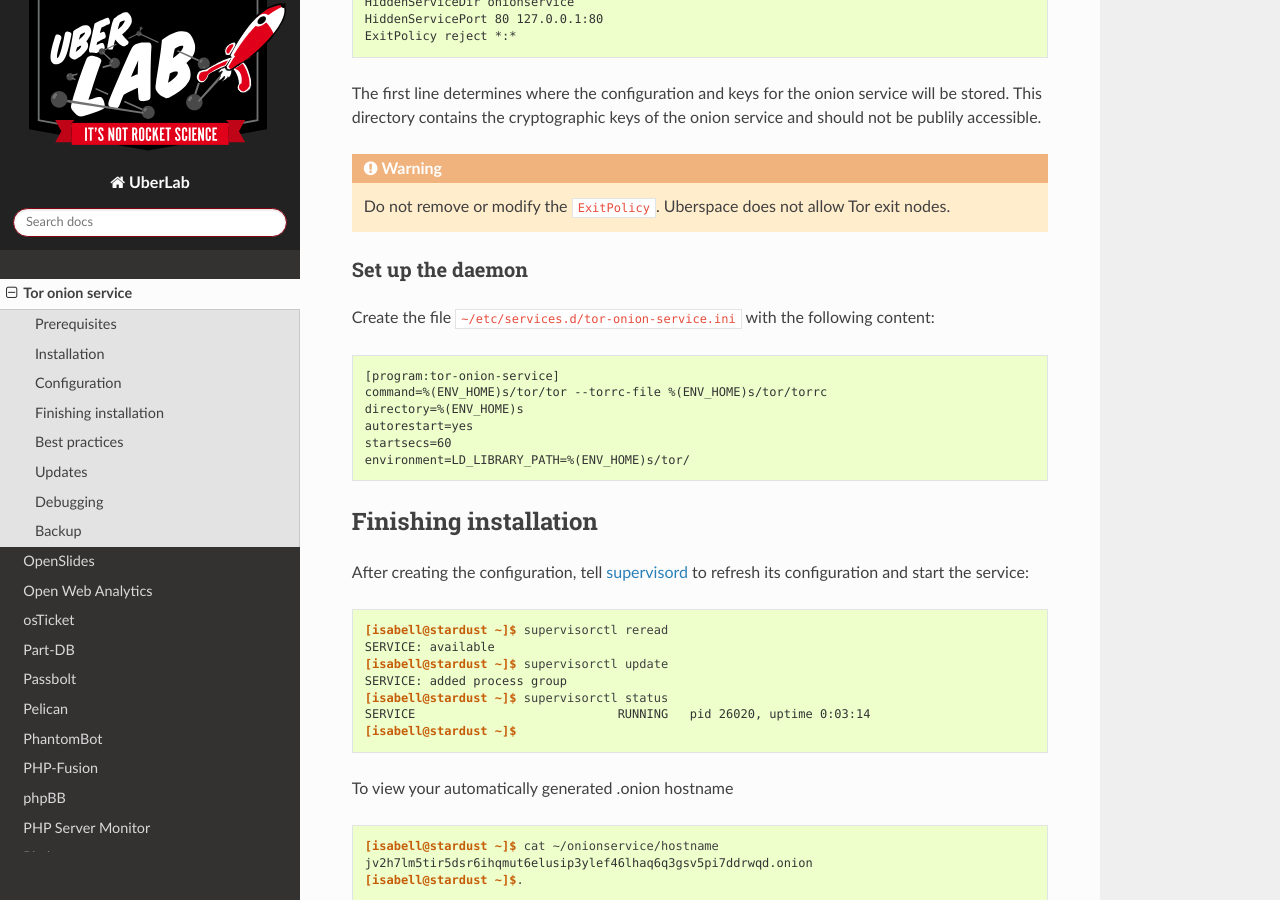
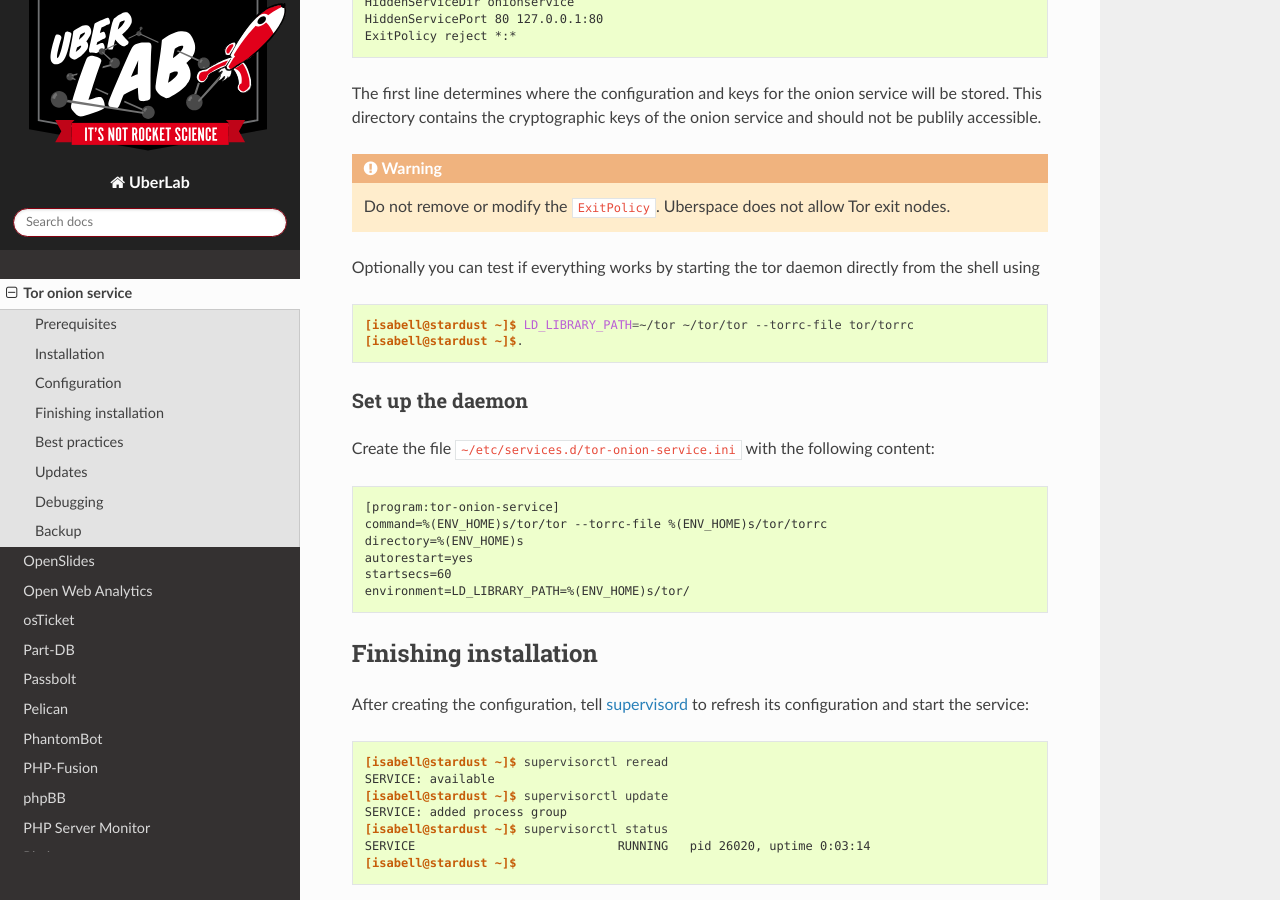
Before and after one commit to Uberspace/lab, a Sphinx documentation site: the page built from source/guide_onionservice.rst, in a window 1280 px wide and 900 px high, scrolled down 1544 px. Built offline with Sphinx 7.4.7 and the Read the Docs theme 2.0.0, drawn with Linux system fonts in a browser that asks for light colours.

Commit message:
Mention LD_LIBRARY_PATH for startion tor from command line in the configuration section
Add command to start tor daemon from command line already in the configuration section. Before it was only mentioned in the debugging section. Readers might try to start the daemon without the required options and be confused that it is not working.

```diff
--- a/source/guide_onionservice.rst
+++ b/source/guide_onionservice.rst
@@ -74,6 +74,12 @@ This directory contains the cryptographic keys of the onion service and should n
 .. warning::
   Do not remove or modify the ``ExitPolicy``. Uberspace does not allow Tor exit nodes.
 
+Optionally you can test if everything works by starting the tor daemon directly from the shell using
+::
+ [isabell@stardust ~]$ LD_LIBRARY_PATH=~/tor ~/tor/tor --torrc-file tor/torrc
+ [isabell@stardust ~]$.
+
+
 Set up the daemon
 -----------------
 
```
